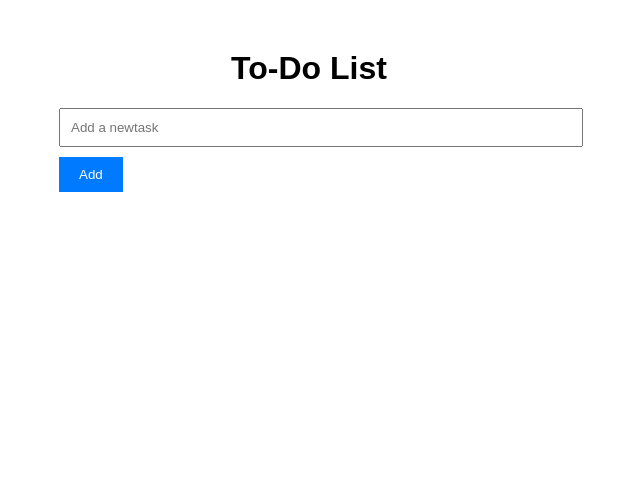
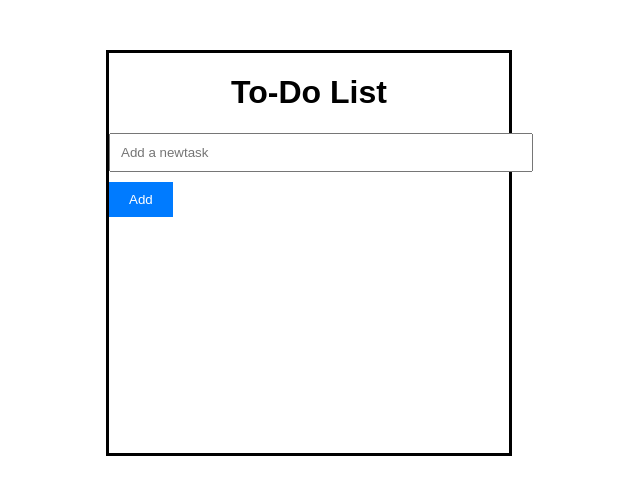
Before and after one commit to mohanrao-laveti/todolistapp, a plain HTML site: page index.html in a window 1280 px wide. Shown: the whole page, without its empty margins (331-971 px from the left). Drawn offline with Linux system fonts and the light colour scheme.

Commit message:
Update styles.css

```diff
--- a/styles.css
+++ b/styles.css
@@ -4,6 +4,9 @@ body {
 
 .container {
     max-width: 500px;
+    border:solid;
+    width:400px;
+    height:400px;
     margin: 50px auto;
 }
 
```
